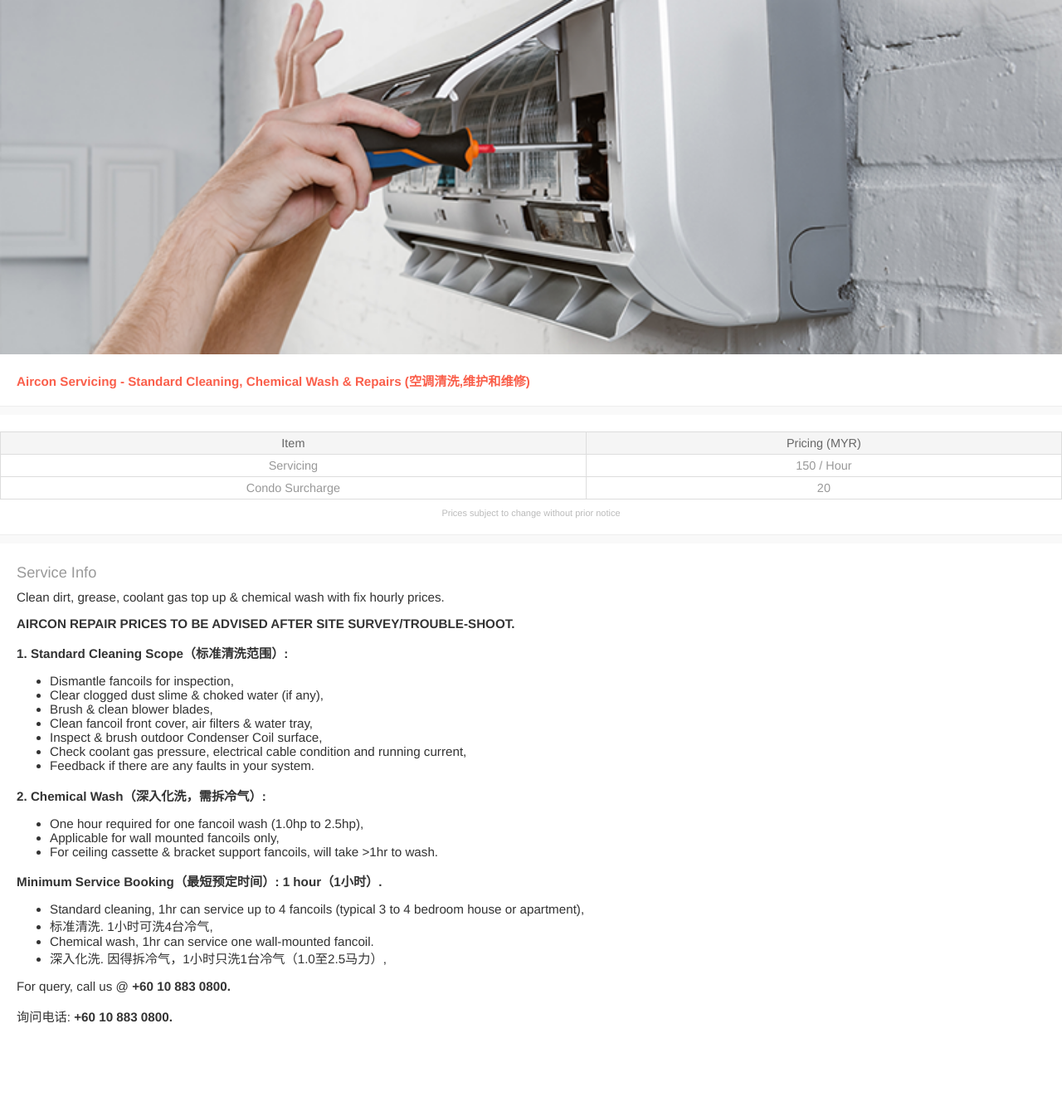
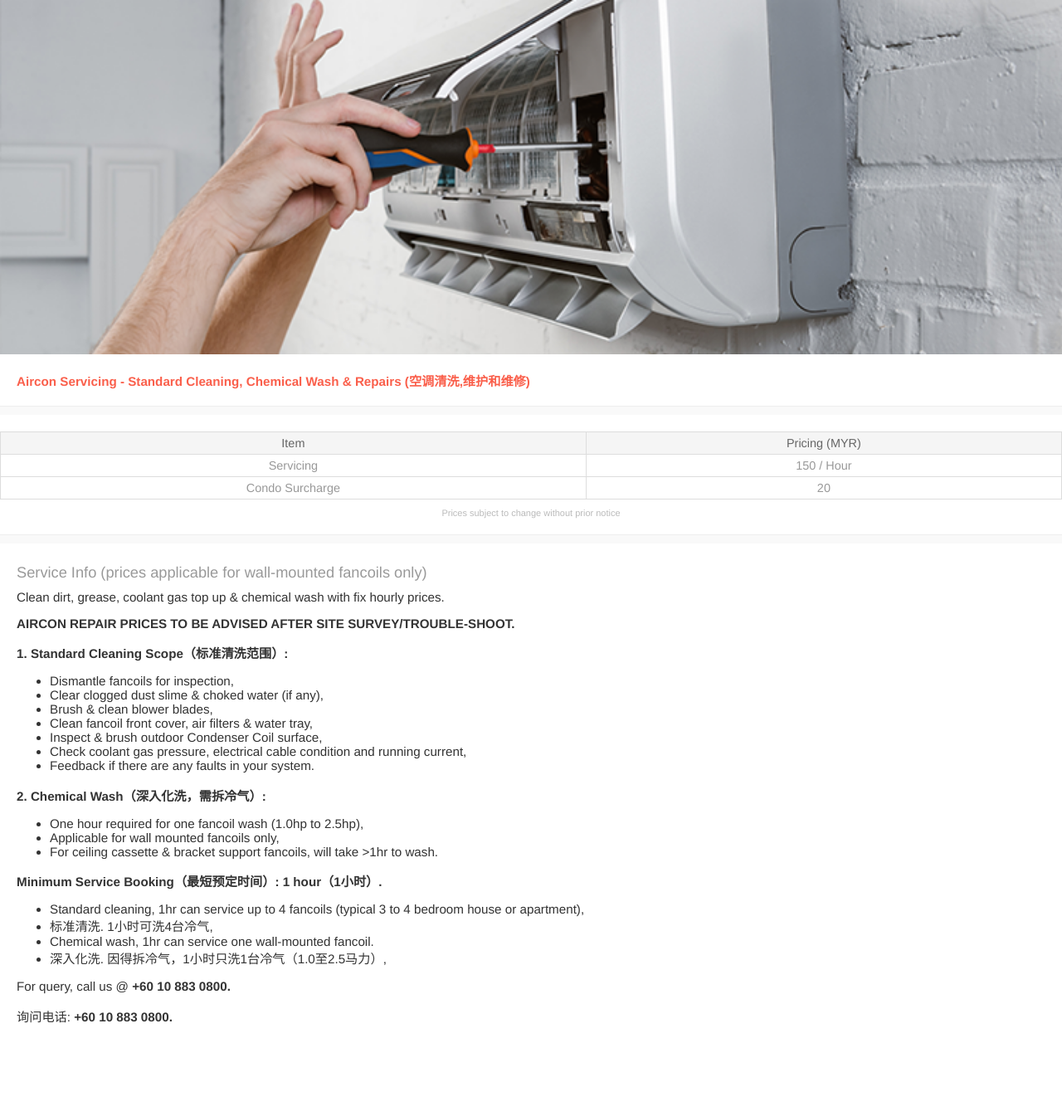
Before and after one commit to blooms-singapore/pages, a Jekyll site: the page built from en/services/myr/aircon.html, in a window 1280 px wide. Shown: the whole page at 83% size. Built offline with Jekyll 4.4.1, drawn with Linux system fonts in a browser that asks for light colours.

Commit message:
Update aircon.html

```diff
--- a/en/services/myr/aircon.html
+++ b/en/services/myr/aircon.html
@@ -31,7 +31,7 @@ layout: service
 
 <div class="gap">
   <div class="service-info">
-    <h4 class="service-title">Service Info</h4>
+    <h4 class="service-title">Service Info (prices applicable for wall-mounted fancoils only)</h4>
 
     <p>
       Clean dirt, grease, coolant gas top up & chemical wash with fix hourly prices.<br>
```
